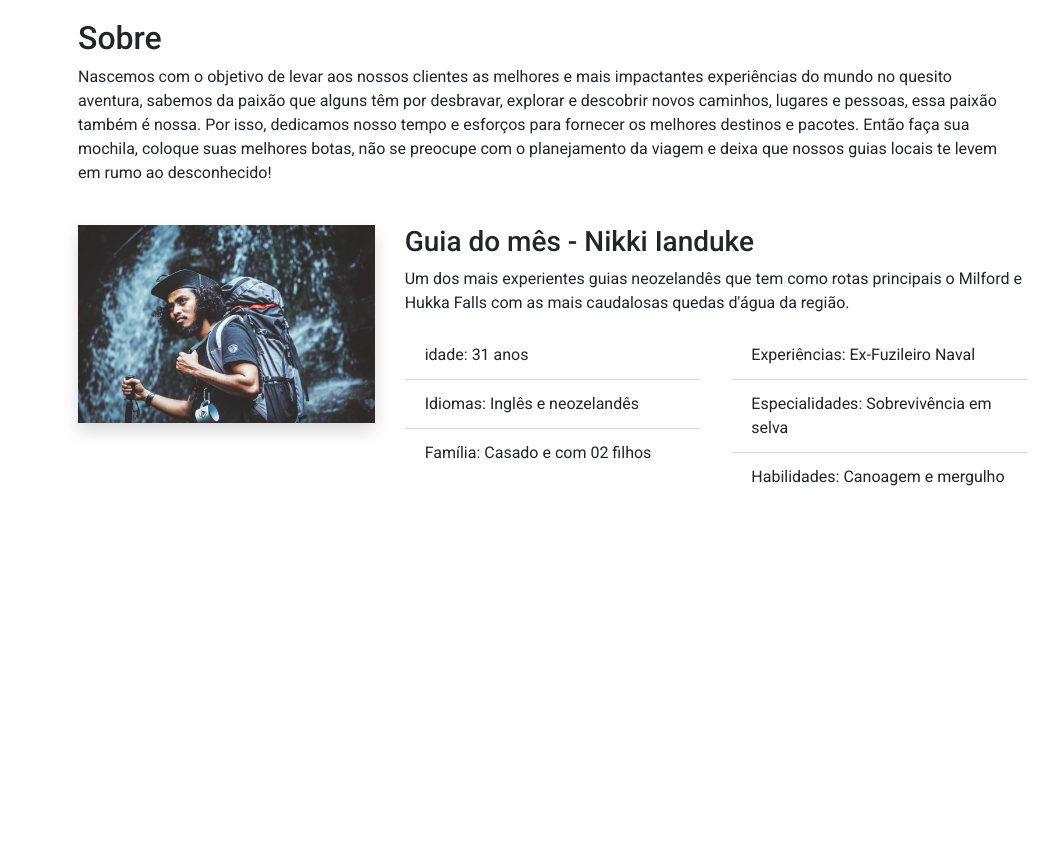
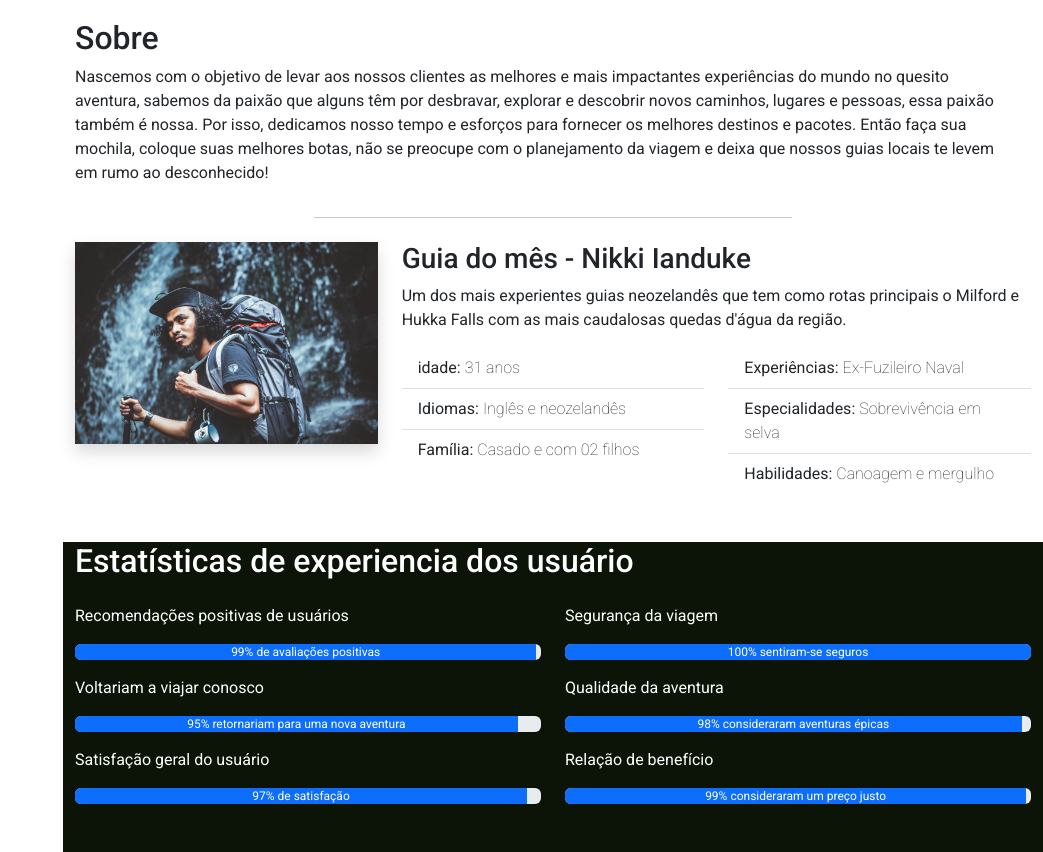
Before and after one commit to Gilendreson/intothewild, a plain HTML site: page static/index.html in a window 1280 px wide. Shown: the part 845-1697 px from the top of the page, without its empty margins (237-1280 px from the left). Before the commit the page ends 1346 px from the top, so only its background shows below. Drawn offline with nearby package versions, Linux system fonts and the light colour scheme; a web font is replaced by a local one.

Commit message:
inclusão da section estatisticas e ajuste do menu mobile

```diff
--- a/static/index.html
+++ b/static/index.html
@@ -7,9 +7,11 @@
   <meta charset="utf-8">
   <meta name="viewport" content="width=device-width, initial-scale=1, shrink-to-fit=no">
 
-  <!-- Bootstrap CSS -->
+  <!-- Bootstrap CSS
   <link rel="stylesheet" href="https://stackpath.bootstrapcdn.com/bootstrap/4.3.1/css/bootstrap.min.css"
-    integrity="sha384-ggOyR0iXCbMQv3Xipma34MD+dH/1fQ784/j6cY/iJTQUOhcWr7x9JvoRxT2MZw1T" crossorigin="anonymous">
+    integrity="sha384-ggOyR0iXCbMQv3Xipma34MD+dH/1fQ784/j6cY/iJTQUOhcWr7x9JvoRxT2MZw1T" crossorigin="anonymous">-->
+  <!-- CSS only -->
+  <link href="https://cdn.jsdelivr.net/npm/bootstrap@5.2.0-beta1/dist/css/bootstrap.min.css" rel="stylesheet" integrity="sha384-0evHe/X+R7YkIZDRvuzKMRqM+OrBnVFBL6DOitfPri4tjfHxaWutUpFmBp4vmVor" crossorigin="anonymous">
   <link rel="stylesheet" href="../static/style.css">
   <link rel="icon" type="image/png" href="../static/img/icon.png">
   <link rel="stylesheet" href="https://cdn.jsdelivr.net/npm/bootstrap-icons@1.8.3/font/bootstrap-icons.css">
@@ -67,7 +69,7 @@
       <div class="col-md-7 d-flex justify-content-end align-items-end">
         <div id="arraste" class="d-flex align-items-center">
           <i class="bi bi-arrow-down text-white pe-2 fs-5" aria-hidden="true"></i>
-          <a href="">Arraste para mais</a>
+          <a href="#sobre">Arraste para mais</a>
         </div>
       </div>
     </section>
@@ -82,8 +84,9 @@
             melhores destinos e pacotes. Então faça sua mochila, coloque suas melhores botas, não se preocupe com o
             planejamento da viagem e deixa que nossos guias locais te levem em rumo ao desconhecido!</p>
         </div>
+      </div>
 
-      </div>
+      <hr class="w-50 ms-auto me-auto">
 
       <div class="row mt-4">
         <div class="col-md-4">
@@ -97,8 +100,8 @@
 
             <div class="row">
               <div class="col-md-6">
-                <ul class="list-group list-group-flush fs-5">
-                  <li class="list-group-item">idade: <span class="fst-italic"> 31 anos </span>
+                <ul class="list-group list-group-flush fs-6">
+                  <li class="list-group-item">idade: <span class="fw-lighter"> 31 anos </span>
                   </li>
                   <li class="list-group-item">
                     Idiomas: <span class="fw-lighter"> Inglês e neozelandês </span>
@@ -110,7 +113,7 @@
               </div>
 
               <div class="col-md-6">
-                <ul class="list-group list-group-flush fs-5">
+                <ul class="list-group list-group-flush fs-6">
                   <li class="list-group-item">
                     Experiências: <span class="fw-lighter"> Ex-Fuzileiro Naval</span>
                   </li>
@@ -122,6 +125,43 @@
                   </li>
                 </ul>
               </div>
+          </div>
+        </div>
+      </div>
+    </section>
+
+    <section class="mt-5 section-bg" id="Estatísticas">
+      <div class="container pb-5">
+        <h2>Estatísticas de experiencia dos usuário</h2>
+
+        <div class="row">
+          <div class="col-md-6">
+            <p class="mt-3 md-6">Recomendações positivas de usuários</p>
+            <div class="progress">
+              <div class="progress-bar" role="progressbar" style="width: 99%;" aria-valuenow="99" aria-valuemin="0" aria-valuemax="100">99% de avaliações positivas</div>
+            </div>
+            <p class="mt-3 md-6">Voltariam a viajar conosco</p>
+            <div class="progress">
+              <div class="progress-bar" role="progressbar" style="width: 95%;" aria-valuenow="95" aria-valuemin="0" aria-valuemax="100">95% retornariam para uma nova aventura</div>
+            </div>
+            <p class="mt-3 md-6">Satisfação geral do usuário</p>
+            <div class="progress">
+              <div class="progress-bar" role="progressbar" style="width: 97%;" aria-valuenow="97" aria-valuemin="0" aria-valuemax="100">97% de satisfação</div>
+            </div>
+          </div>
+          <div class="col-md-6">
+            <p class="mt-3 md-6">Segurança da viagem</p>
+            <div class="progress">
+              <div class="progress-bar" role="progressbar" style="width: 100%;" aria-valuenow="100" aria-valuemin="0" aria-valuemax="100">100% sentiram-se seguros</div>
+            </div>
+            <p class="mt-3 md-6">Qualidade da aventura</p>
+            <div class="progress">
+              <div class="progress-bar" role="progressbar" style="width: 98%;" aria-valuenow="98" aria-valuemin="0" aria-valuemax="100">98% consideraram aventuras épicas </div>
+            </div>
+            <p class="mt-3 md-6">Relação de benefício</p>
+            <div class="progress">
+              <div class="progress-bar" role="progressbar" style="width: 99%;" aria-valuenow="99" aria-valuemin="0" aria-valuemax="100">99% consideraram um preço justo</div>
+            </div>
           </div>
         </div>
 
@@ -136,6 +176,14 @@
 
 
 
+        </div>
+
+
+
+
+      </div>
+
+
     </section>
 
 
@@ -147,16 +195,8 @@
 
 
   <!-- Optional JavaScript -->
-  <!-- jQuery first, then Popper.js, then Bootstrap JS -->
-  <script src="https://code.jquery.com/jquery-3.3.1.slim.min.js"
-    integrity="sha384-q8i/X+965DzO0rT7abK41JStQIAqVgRVzpbzo5smXKp4YfRvH+8abtTE1Pi6jizo"
-    crossorigin="anonymous"></script>
-  <script src="https://cdnjs.cloudflare.com/ajax/libs/popper.js/1.14.7/umd/popper.min.js"
-    integrity="sha384-UO2eT0CpHqdSJQ6hJty5KVphtPhzWj9WO1clHTMGa3JDZwrnQq4sF86dIHNDz0W1"
-    crossorigin="anonymous"></script>
-  <script src="https://stackpath.bootstrapcdn.com/bootstrap/4.3.1/js/bootstrap.min.js"
-    integrity="sha384-JjSmVgyd0p3pXB1rRibZUAYoIIy6OrQ6VrjIEaFf/nJGzIxFDsf4x0xIM+B07jRM"
-    crossorigin="anonymous"></script>
+    <!-- JavaScript Bundle with Popper -->
+  <script src="https://cdn.jsdelivr.net/npm/bootstrap@5.2.0-beta1/dist/js/bootstrap.bundle.min.js" integrity="sha384-pprn3073KE6tl6bjs2QrFaJGz5/SUsLqktiwsUTF55Jfv3qYSDhgCecCxMW52nD2" crossorigin="anonymous"></script>
   <script src="../static/script.js"></script>
 
 </body>
--- a/static/script.js
+++ b/static/script.js
@@ -9,3 +9,16 @@ menuMobile.addEventListener("click", () =>{
     : menuMobile.classList.replace("bi-x", "bi-list");
    body.classList.toggle("menu-nav-active");
 })
+
+/*fecha o menu quando clica no navitem */
+
+const navItem = document.querySelectorAll('.nav-item')
+
+navItem.forEach(item => {
+    item.addEventListener("click", () =>{
+        if (body.classList.contains("menu-nav-active")) {
+            body.classList.remove("menu-nav-active")
+            menuMobile.classList.replace("bi-x", "bi-list");
+        }
+    })
+});
--- a/static/style.css
+++ b/static/style.css
@@ -197,3 +197,11 @@ i.menu-mobile{
 ::-webkit-scrollbar-thumb:hover {
     background: #548C2F;
     }
+
+    .section-bg{
+background: #0C1407;
+    }
+
+    section#Estatísticas {
+        color: #fff;
+        ;
```
Also changed, not shown: static/img/6993b79228.webp (added), static/img/download.jpg (added).
